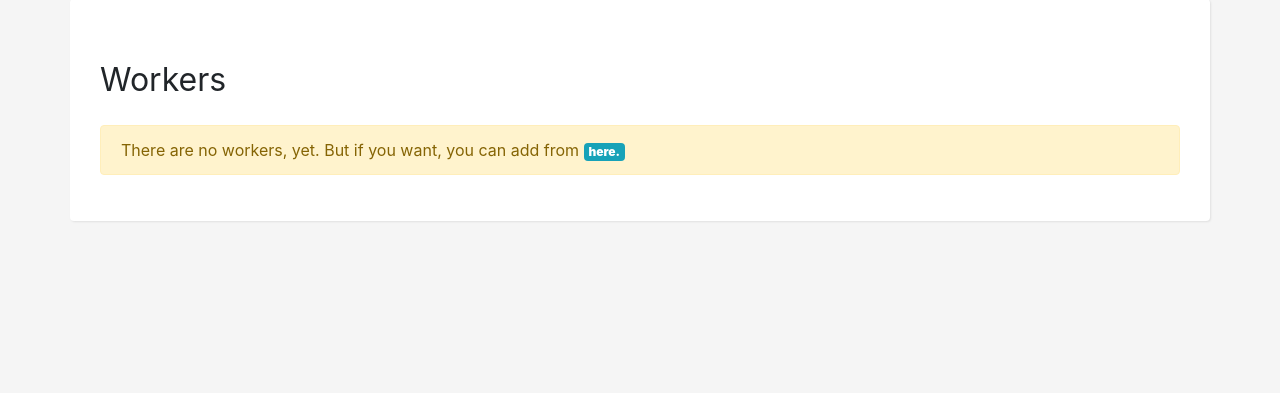
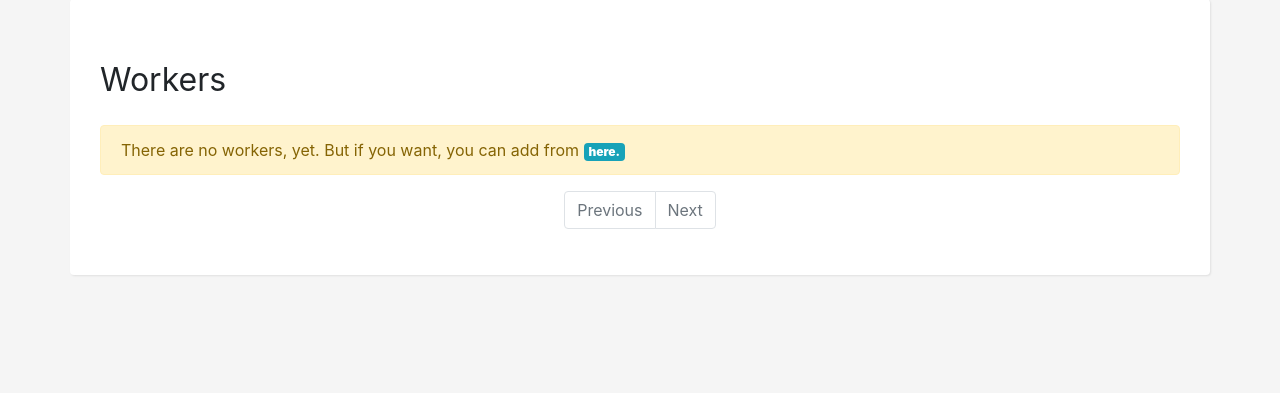
Before and after one commit to Johnny2311/Django-CRUD-with-SearchBar, a Django app: page /workers/ in a window 1280 px wide. Shown: the part 87-480 px from the top of the page. Run offline with Django 3.2, Linux system fonts and the light colour scheme; data that the repository does not hold is empty; some libraries are stand-ins or nearby versions.

Commit message:
Pagination + Clean Search

```diff
--- a/workers/templates/workers/base.html
+++ b/workers/templates/workers/base.html
@@ -30,13 +30,13 @@
               <a class="nav-link" href="{% url 'worker_new' %}">New Worker</a>
             </li>
           </ul>
-          <form class="form-inline my-2 my-lg-0" action={% url 'worker_filter' %} method='get'>
+          <form class="form-inline my-2 my-lg-0" method='get'>
             <select name="field" class="browser-default custom-select mr-sm-1" aria-labelledby="dropdownMenuButton">
               <option value="name" {% if field == "name"%} selected {%endif%}>Name</option>
               <option value="age" {% if field == "age"%} selected {%endif%}>Age</option>
               <option value="deparment" {% if field == "deparment"%} selected {%endif%}>Deparment</option>
             </select>
-            <input class="form-control mr-sm-2" name="query" value="{{q}}" type="search" placeholder="Search" aria-label="Search">
+            <input class="form-control mr-sm-2" name="q" value="{{q}}" type="search" placeholder="Search" aria-label="Search">
             <button class="btn btn-outline-info my-2 my-sm-0" type="submit">Search</button>
           </form>
         </div>
--- a/workers/templates/workers/worker_list.html
+++ b/workers/templates/workers/worker_list.html
@@ -50,6 +50,10 @@
               </tbody>
             </table>
         </div>
+    {% elif q and field %}
+        <div class="alert alert-danger" role="alert">
+            No worker matchs the sesarch criterion.
+        </div>
     {% else %}
     <div class="col-12">
         <div class="alert alert-warning" role="alert">
@@ -58,4 +62,28 @@
     </div>
     {% endif %}
     </div>
+    <div class="row justify-content-md-center">
+        <div class="col-ml-auto">
+                <ul class="pagination">
+                    {%if page_obj.has_previous%}
+                    <li class="page-item">
+                        <a class="page-link" href="?page={{page_obj.previous_page_number}}{% if q and field %}&q={{q}}&field={{field}}{%endif%}">Previous</a>
+                    </li>
+                    {% else %}
+                    <li class="page-item disabled">
+                        <a class="page-link" aria-disabled="true">Previous</a>
+                    </li>
+                    {%endif%}
+                    {%if page_obj.has_next%}
+                    <li class="page-item">
+                        <a class="page-link" href="?page={{page_obj.next_page_number}}{% if q and field %}&q={{q}}&field={{field}}{%endif%}">Next</a>
+                    </li>
+                    {% else %}
+                    <li class="page-item disabled">
+                        <a class="page-link" aria-disabled="true">Next</a>
+                    </li>
+                    {%endif%}
+                </ul>
+        </div>
+    </div>
 {% endblock %}
--- a/workers/urls.py
+++ b/workers/urls.py
@@ -7,5 +7,4 @@ urlpatterns = [
     path('new/', views.WorkerCreate.as_view(), name='worker_new'),
     path('edit/<int:pk>/', views.WorkerUpdate.as_view(), name='worker_edit'),
     path('delete/<int:pk>/', views.WorkerDelete.as_view(), name='worker_delete'),
-    path('search/', views.worker_search, name='worker_filter'),
 ]
--- a/workers/views.py
+++ b/workers/views.py
@@ -6,6 +6,7 @@ from django.urls import reverse_lazy
 from django.contrib.messages.views import SuccessMessageMixin
 from django.db.models import Q
 from django.utils import timezone
+from django.core.paginator import Paginator, EmptyPage, PageNotAnInteger
 import datetime
 
 
@@ -13,8 +14,30 @@ def index(request):
     return redirect(reverse_lazy('worker_list'))
 
 class WorkersList(ListView):
-    model = Worker
     context_object_name = 'workers'
+    paginate_by = 3
+
+    def get_context_data(self, **kwargs):
+        # Call the base implementation first to get a context (the workers)
+        context = super().get_context_data(**kwargs)
+        # Adding another keys to show in the template
+        context['q'] = self.request.GET.get('q', '')
+        context['field'] = self.request.GET.get('field', '')
+        return context
+
+    def get_queryset(self):
+        q = self.request.GET.get('q', '')
+        field = self.request.GET.get('field', '')
+        workers = Worker.objects.all()
+        if q and field:
+            if field == "name":
+                workers = Worker.objects.filter(name__icontains=q)
+            elif field == "age":
+                elapsed = timezone.now() - datetime.timedelta(days=int(q) * 365)
+                workers = Worker.objects.filter(Q(birthdate__lt=elapsed) & Q(birthdate__gt=elapsed - datetime.timedelta(days=365)))
+            elif field == "deparment":
+                workers = Worker.objects.filter(deparment__icontains=q)
+        return workers
 
 class WorkerDetail(DetailView):
     model = Worker
@@ -38,20 +61,30 @@ class WorkerDelete(SuccessMessageMixin, DeleteView):
     success_url = reverse_lazy('worker_list')
     success_message = 'Worker successfully deleted!'
 
-def worker_search(request):
-    q = request.GET['query']
-    if request.GET['field'] == "name":
-        workers = Worker.objects.filter(name__icontains=q)
-    elif request.GET['field'] == "age":
-        elapsed = timezone.now() - datetime.timedelta(days=int(q) * 365)
-        workers = Worker.objects.filter(Q(birthdate__lt=elapsed) & Q(birthdate__gt=elapsed - datetime.timedelta(days=365)))
-    elif request.GET['field'] == "deparment":
-        workers = Worker.objects.filter(deparment__icontains=q)
-    path = request.get_full_path()
-    if "name" in path:
-        field = "name"
-    elif "age" in path:
-        field = "age"
-    elif "deparment" in path:
-        field = "deparment"
-    return render(request, 'workers/worker_list.html', {'workers': workers, 'q': q, 'field': field})
+
+# Function-Based-View for list, search and paginate
+
+# def worker_list(request):
+#     q = request.GET.get('q', '')
+#     field = request.GET.get('field', '')
+#     workers = Worker.objects.all()
+#     if q and field:
+#         if field == "name":
+#             workers = Worker.objects.filter(name__icontains=q)
+#         elif field == "age":
+#             elapsed = timezone.now() - datetime.timedelta(days=int(q) * 365)
+#             workers = Worker.objects.filter(Q(birthdate__lt=elapsed) & Q(birthdate__gt=elapsed - datetime.timedelta(days=365)))
+#         elif field == "deparment":
+#             workers = Worker.objects.filter(deparment__icontains=q)
+
+#     page = request.GET.get('page', 1)
+#     paginator = Paginator(workers, 3)
+
+#     try:
+#         workers = paginator.page(page)
+#     except PageNotAnInteger:
+#         workers = paginator.page(1)
+#     except EmptyPage:
+#         workers = paginator.page(paginator.num_pages)
+
+#     return render(request, 'workers/worker_list.html', {'workers': workers, 'q': q, 'field': field})
```
Also changed, not shown: 1 other file.
